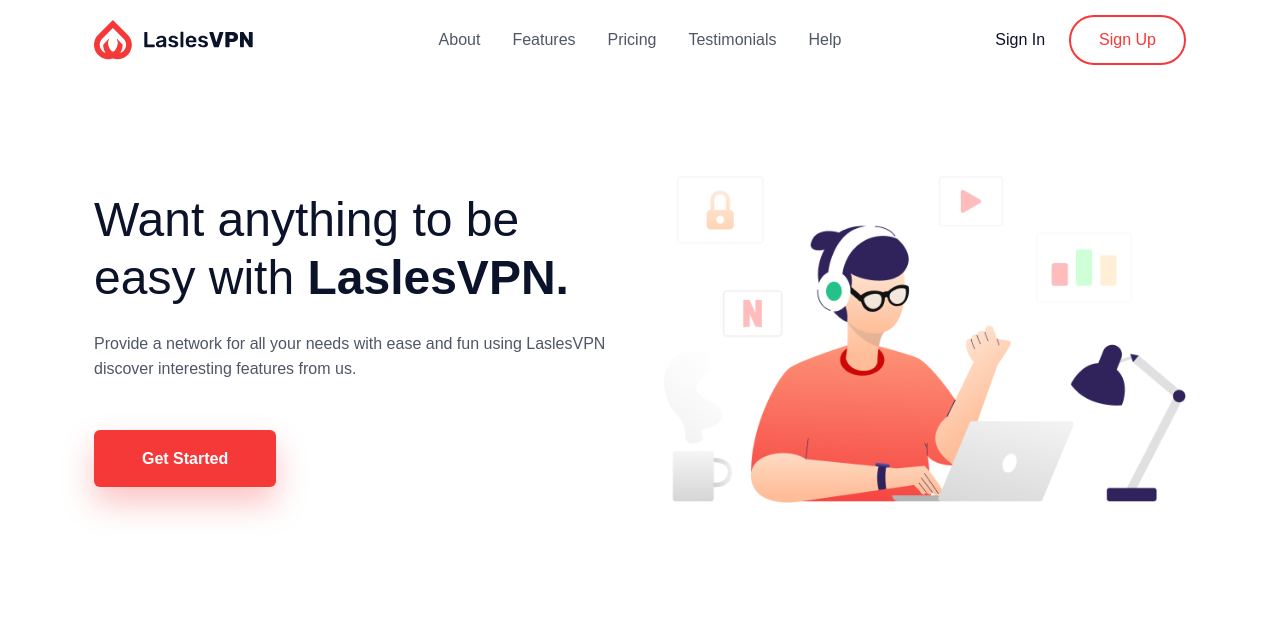
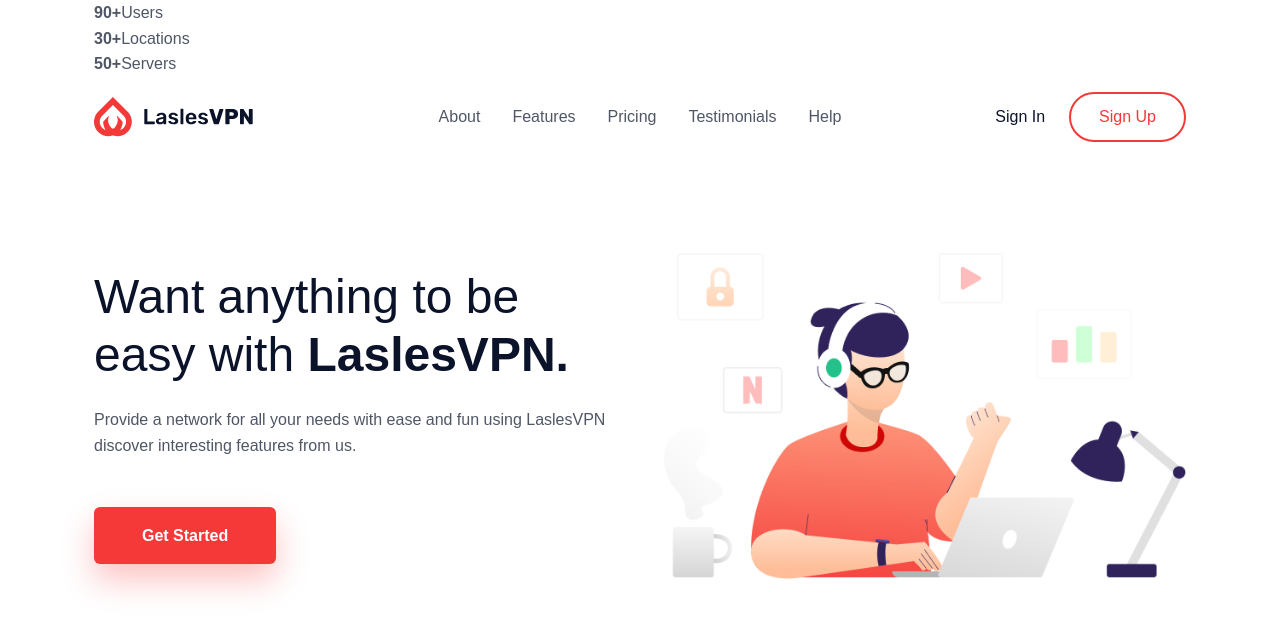
Before and after one commit to emilypnascimento/laslesvpn, a React (Vite) app: page / in a window 1280 px wide. Shown: the top 632 px of the page. Built offline with nearby package versions, Linux system fonts and the light colour scheme.

Commit message:
feat: add about structure

```diff
--- a/src/App.tsx
+++ b/src/App.tsx
@@ -1,9 +1,11 @@
 import Header from './components/Header/Header';
 import Hero from './components/Hero/Hero';
+import About from './components/About/About';
 
 export default function App() {
   return (
     <>
+      <About/>
       <Header />
       <main />
       <Hero />
--- /dev/null
+++ b/src/components/About/About.tsx
@@ -0,0 +1,33 @@
+export default function About() {
+  return (
+    <section id='about' className='about'>
+      <div className='container'>
+        <div className='about__list'>
+          <div className='about__item'>
+            <span className='about__icon' aria-hidden='true' />
+            <div>
+              <strong className='about__value'>90+</strong>
+              <span className='about__label'>Users</span>
+            </div>
+          </div>
+
+          <div className='about__item'>
+            <span className='about__icon' aria-hidden='true' />
+            <div>
+              <strong className='about__value'>30+</strong>
+              <span className='about__label'>Locations</span>
+            </div>
+          </div>
+
+          <div className='about__item'>
+            <span className='about__icon' aria-hidden='true' />
+            <div>
+              <strong className='about__value'>50+</strong>
+              <span className='about__label'>Servers</span>
+            </div>
+          </div>
+        </div>
+      </div>
+    </section>
+  );
+}
--- a/src/components/Hero/Hero.scss
+++ b/src/components/Hero/Hero.scss
@@ -23,7 +23,7 @@
   h1 {
     margin-bottom: 24px;
     font-size: 3rem;
-    font-weight: 400;
+    font-weight: 500;
 
     strong {
       font-weight: 700;
```
